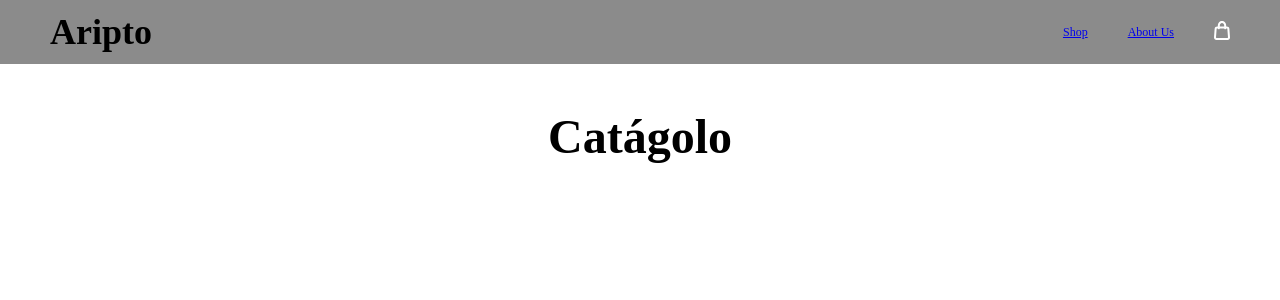
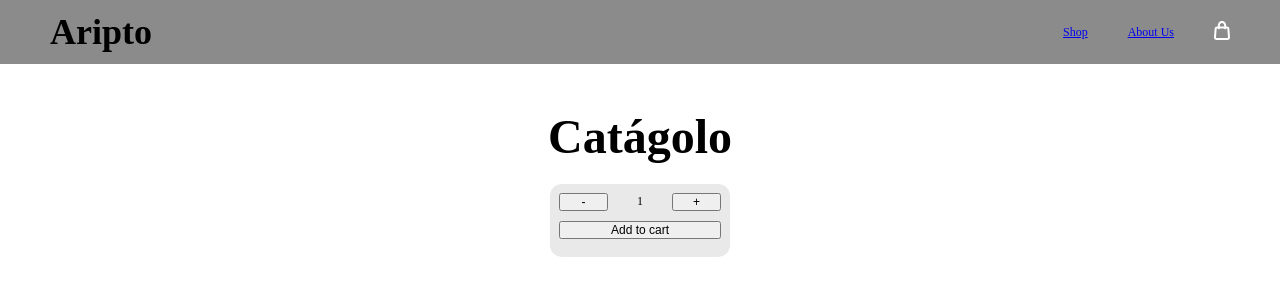
Before and after one commit to JuaniTrotti/reactCoder, a React (Create React App) app: page / in a window 1280 px wide. Shown: the top 300 px of the page. Built offline with nearby package versions, Linux system fonts and the light colour scheme.

Commit message:
desafio4

```diff
--- /dev/null
+++ b/src/components/ItemCount.js
@@ -0,0 +1,49 @@
+import {useState} from 'react'
+
+const ItemCount = (props) => {
+
+  const [contador, setCount] = useState(props.initial)
+  const [error, setError] = useState("")
+
+  const countPlus = () => {
+    if(contador == props.stock) {
+      setCount(contador)
+      setError(`El stock es ${props.stock} unidades`)
+    } else {
+      setCount(contador + 1)
+      setError("")
+    }
+  }
+
+  const countSubtract = () => {
+    if(contador == props.initial) {
+      setCount(contador)
+    } else {
+      setCount(contador - 1)
+      setError("")
+    }
+  }
+
+  const countReset = () => {
+    setCount(props.initial)
+    setError("Se agregó el producto")
+  }
+
+  return (
+    <>
+      <div className="countContainer cFlex">
+        <section className="containerCountBtn cFlex">
+          <button onClick={countSubtract} className="btnSubtract">-</button>
+          <p>{contador}</p>
+          <button onClick={countPlus} className="btnPlus">+</button>
+        </section>
+        <section className="containerAddBtn cFlex">
+          <button onClick={countReset} className="btnAdd">Add to cart</button>
+        </section>
+        <p className="containerError">{error}</p>
+      </div>
+    </>
+  )
+}
+
+export default ItemCount
--- a/src/components/ItemListContainer.js
+++ b/src/components/ItemListContainer.js
@@ -1,7 +1,10 @@
+import ItemCount from "./ItemCount"
+
 const ItemListContainer = (props) => {
   return (
     <div className="containerList cFlex">
         <h1 className="tTitulo">{props.nombre}</h1>
+        <ItemCount initial={1} stock="5"/>
     </div>
   )
 }
--- a/src/components/style.scss
+++ b/src/components/style.scss
@@ -51,7 +51,9 @@
     width: 100%;
     height: 100%;
     padding: 0 15%;
-    justify-content: center;
+    flex-direction: column;
+    justify-content: flex-start;
+    align-items: center;
     flex-wrap: wrap;
     flex-grow: 1;
     gap: 20px;
@@ -62,3 +64,43 @@
     }
 }
 // ItemListContainer End
+
+// ItemCount Start
+.countContainer {
+    flex-direction: column;
+    align-items: center;
+    justify-content: center;
+    border-radius: 1rem;
+    background-color: rgb(233, 233, 233);
+    gap: 10px;
+
+    width: 20%;
+    height: 10%;
+
+    .containerCountBtn {
+        width: 90%;
+        justify-content: space-between;
+        align-items: center;
+
+        .btnSubtract {
+            width: 30%;
+        }
+
+        .btnPlus {
+            width: 30%;
+        }
+    }
+
+    .containerAddBtn {
+        width: 90%;
+
+        .btnAdd {
+            width: 100%;
+        }
+    }
+
+    .containerError {
+        width: 90%;
+    }
+}
+// ItemCount End
```
Also changed, not shown: src/index.js (line endings or trailing spaces).
